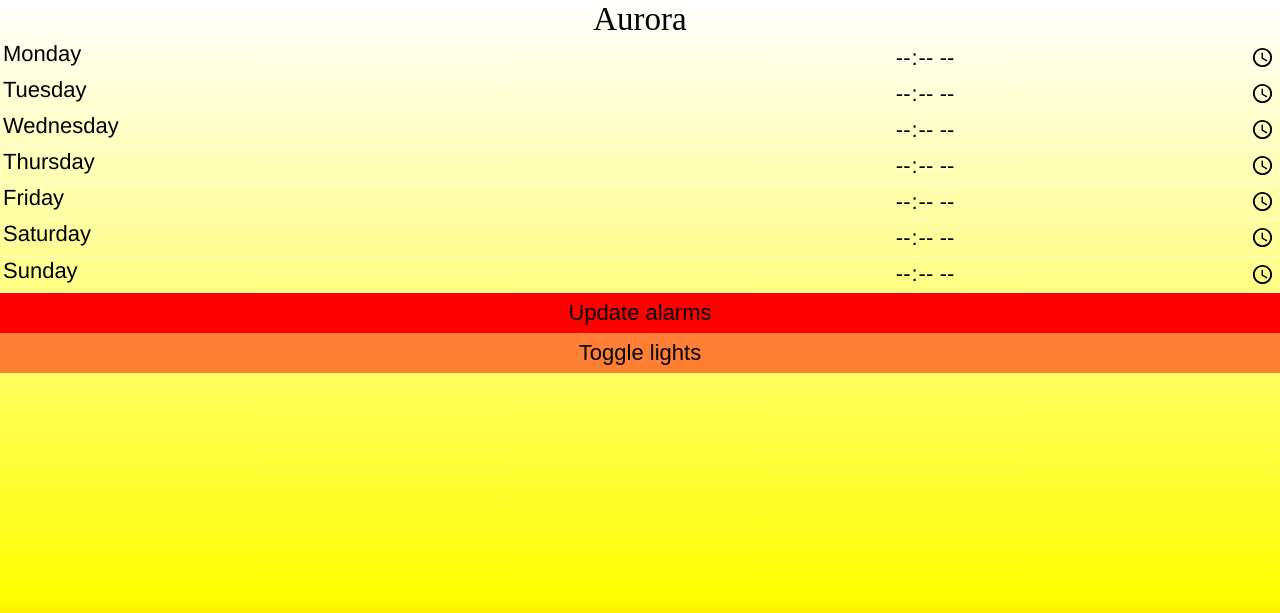
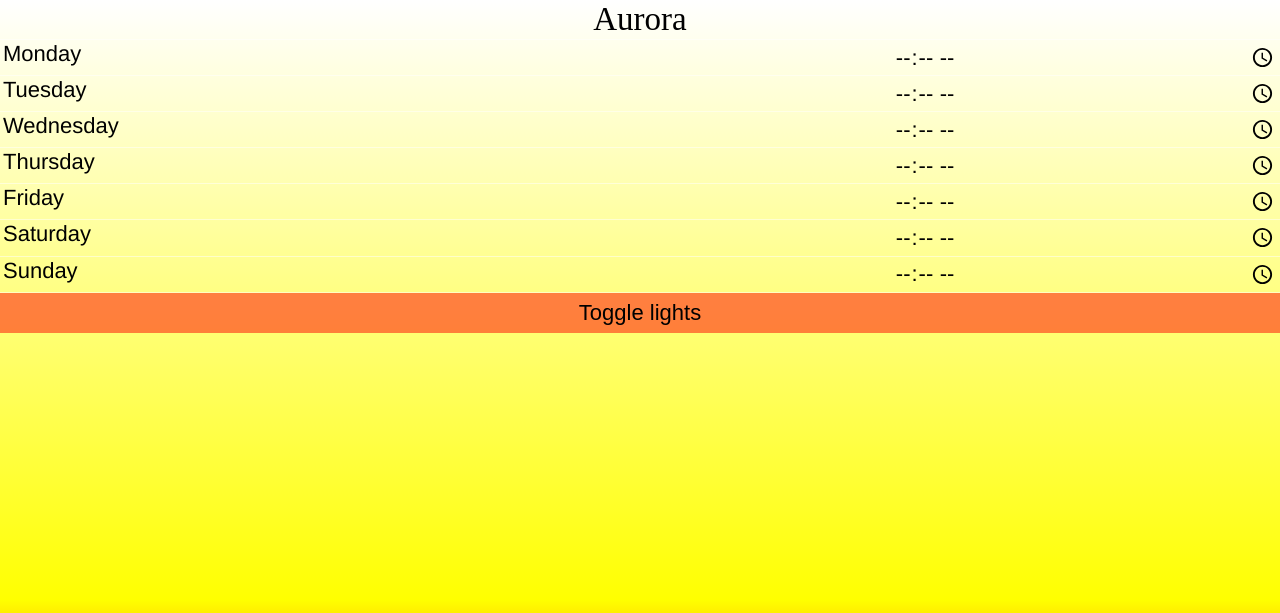
Before and after one commit to mikeboehm/aurora-web, a Flask app: page / in a window 1280 px wide. Shown: the top 613 px of the page. Run offline with Flask 2, Linux system fonts and the light colour scheme; data that the repository does not hold is empty; some libraries are stand-ins or nearby versions.

Commit message:
update alarm times automatically

```diff
--- a/server.py
+++ b/server.py
@@ -21,33 +21,34 @@ def toggle_lights():
 
 	return ""
 
-@app.route("/update_alarms", methods=['POST'])
-def update_alarms():
+@app.route("/update_alarm", methods=['POST'])
+def update_alarm():
 	settings_manager = SettingsManager()
 	settings = settings_manager.get_settings()
 
 # 	print request.form
 
+	day_map = {
+		'sunday_time': '0',
+		'monday_time': '1',
+		'tuesday_time': '2',
+		'wednesday_time': '3',
+		'thursday_time': '4',
+		'friday_time': '5',
+		'saturday_time': '6',
+	}
+
+	form_day_name = request.form['day']
+
 	alarms = settings['settings']['alarms']
 
-	if request.form['sunday_time']:
-		alarms['0']['time'] = request.form['sunday_time']
-	if request.form['monday_time']:
-		alarms['1']['time'] = request.form['monday_time']
-	if request.form['tuesday_time']:
-		alarms['2']['time'] = request.form['tuesday_time']
-	if request.form['wednesday_time']:
-		alarms['3']['time'] = request.form['wednesday_time']
-	if request.form['thursday_time']:
-		alarms['4']['time'] = request.form['thursday_time']
-	if request.form['friday_time']:
-		alarms['5']['time'] = request.form['friday_time']
-	if request.form['saturday_time']:
-		alarms['6']['time'] = request.form['saturday_time']
+	if form_day_name in day_map:
+		weekday_number = day_map[form_day_name]
+		alarms[weekday_number]['time'] = request.form['alarm_time']
 
-	settings['settings']['alarms'] = alarms
+		settings['settings']['alarms'] = alarms
+		settings_manager.set_settings(settings)
 
-	settings_manager.set_settings(settings)
 	return "";
 
 if __name__ == "__main__":
@@ -62,4 +63,3 @@ if __name__ == "__main__":
 			bonjour_address += '.local'
 
 	app.run(debug=False, host=bonjour_address)
-# 	app.run(host=bonjour_address)
--- a/static/js/scripts.js
+++ b/static/js/scripts.js
@@ -23,9 +23,8 @@ $( document ).ready(function() {
 		$.get( "/toggle_lights");
 	});
 
-	$("#save_button").click(function(){
-		$.post('/update_alarms', $('#alarm_form').serialize())
+	$('input[type=time]').blur(function(){
+    	var data = {'day': this.id, 'alarm_time': this.value};
+    	$.post("/update_alarm", data);
 	});
-
-
 });
--- a/templates/index.html
+++ b/templates/index.html
@@ -45,19 +45,14 @@
 			</form>
 		</div>
 
-		<div>
-			<button type="button" id="save_button">
-				<span>Update alarms</span>
-			</button>
-		</div>
-
-		<div>
+		<div id="toggle_lights_button_container">
 			<button type="button" id="toggle_lights_button">
 					<span>Toggle lights</span>
 			</button>
 		</div>
 
 	</body>
-	<script src="{{url_for('static', filename='js/jquery-2.1.1.min.js')}}" charset="utf-8"></script>
+<!-- 	<script src="{{url_for('static', filename='js/jquery-2.1.1.min.js')}}" charset="utf-8"></script> -->
+    <script src="https://ajax.googleapis.com/ajax/libs/jquery/2.1.1/jquery.min.js"></script>
 	<script src="{{url_for('static', filename='js/scripts.js')}}" charset="utf-8"></script>
 </html>
```
